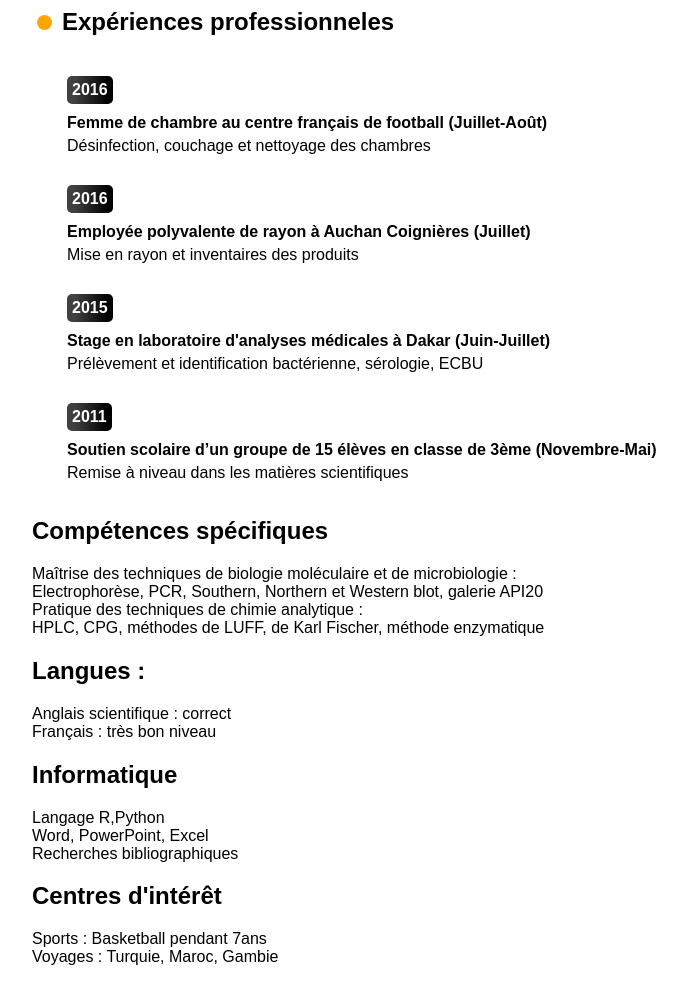
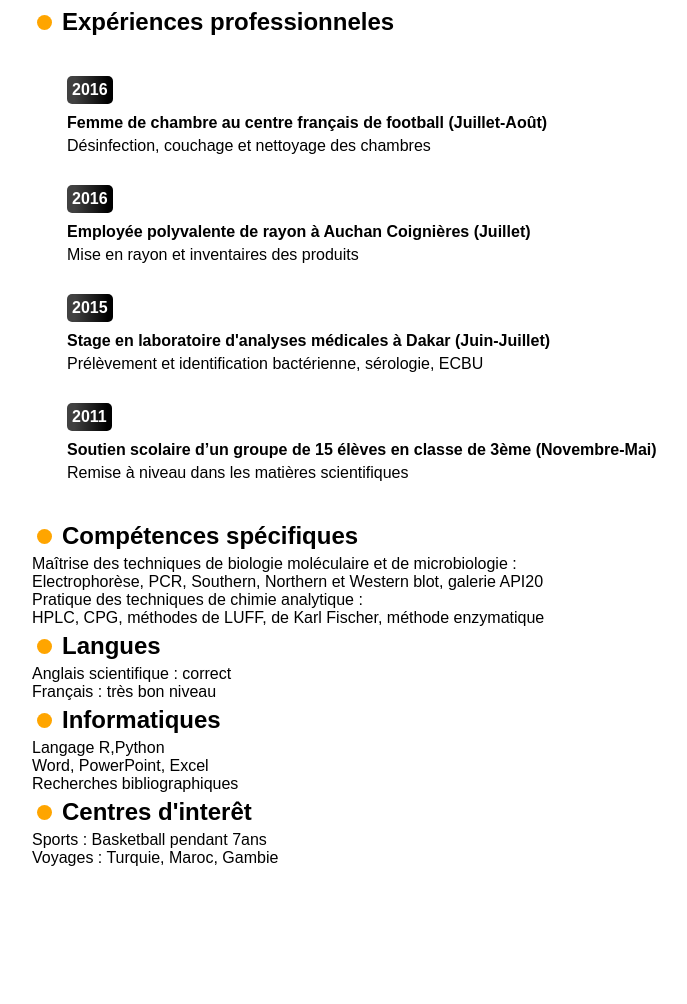
Before and after one commit to NayZBySodium/cv-snt, a plain HTML site: page index.html in a window 1280 px wide. Shown: the part 716-1720 px from the top of the page, without its empty margins (118-805 px from the left). After the commit the page ends 1633 px from the top, so only its background shows below. Drawn offline with Linux system fonts and the light colour scheme.

Commit message:
Update index.html

```diff
--- a/index.html
+++ b/index.html
@@ -117,7 +117,11 @@
     </div>
 
     <div class="competencesspe">
+        <div class="soustitre">
+            <div class="carre"></div>
             <h2>Compétences spécifiques</h2>
+        </div>
+        <div class="competence-container">
             <div class="comp_item">
                 <div class="competence">Maîtrise des techniques de biologie moléculaire et de microbiologie :</div>
                 <div class="description_comp">Electrophorèse, PCR, Southern, Northern et Western blot, galerie API20</div>
@@ -126,26 +130,42 @@
                 <div class="competence">Pratique des techniques de chimie analytique :</div>
                 <div class="description_comp">HPLC, CPG, méthodes de LUFF, de Karl Fischer, méthode enzymatique</div>
             </div>
+        </div>
 
     </div>
 
     <div class="langue">
-        <h2>Langues :</h2>
+        <div class="soustitre">
+            <div class="carre"></div>
+            <h2>Langues</h2>
+        </div>
+        <div class="langue-container">
             <div class="languecompetence">Anglais scientifique : correct</div>
             <div class="languecompetence">Français : très bon niveau</div>
         </div>
+    </div>
 
     <div class="info">
-        <h2>Informatique</h2>
+        <div class="soustitre">
+            <div class="carre"></div>
+            <h2>Informatiques</h2>
+        </div>
+        <div class="info-container">
             <div class="infocompetence">Langage R,Python</div>
             <div class="infocompetence">Word, PowerPoint, Excel</div>
             <div class="infocompetence">Recherches bibliographiques</div>
         </div>
+    </div>
 
     <div class="centre">
-        <h2>Centres d'intérêt</h2>
+        <div class="soustitre">
+            <div class="carre"></div>
+            <h2>Centres d'interêt</h2>
+        </div>
+        <div class="ci-container">
             <div class="ci">Sports : Basketball pendant 7ans</div>
             <div class="ci">Voyages : Turquie, Maroc, Gambie</div>
+        </div>
     </div>
 </body>
 
```
Lines whose indentation alone changed are shown as unchanged.
